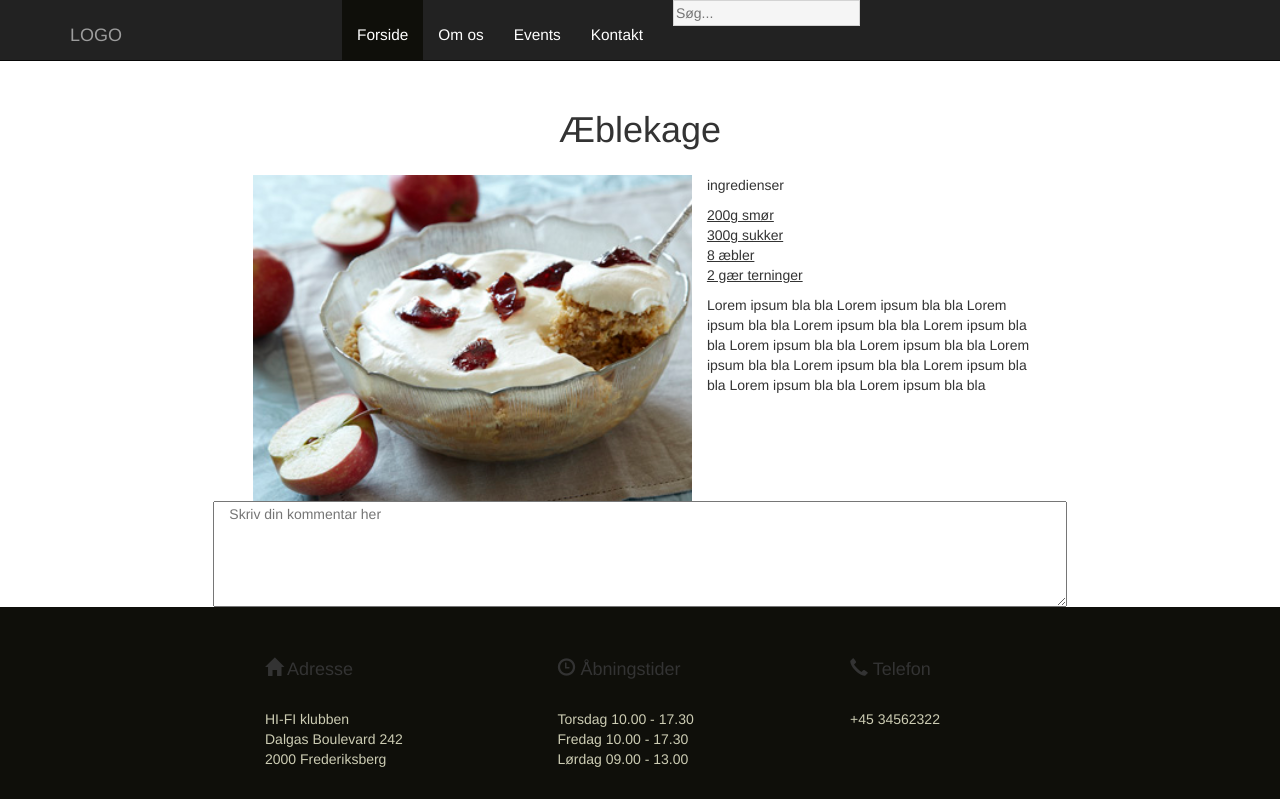
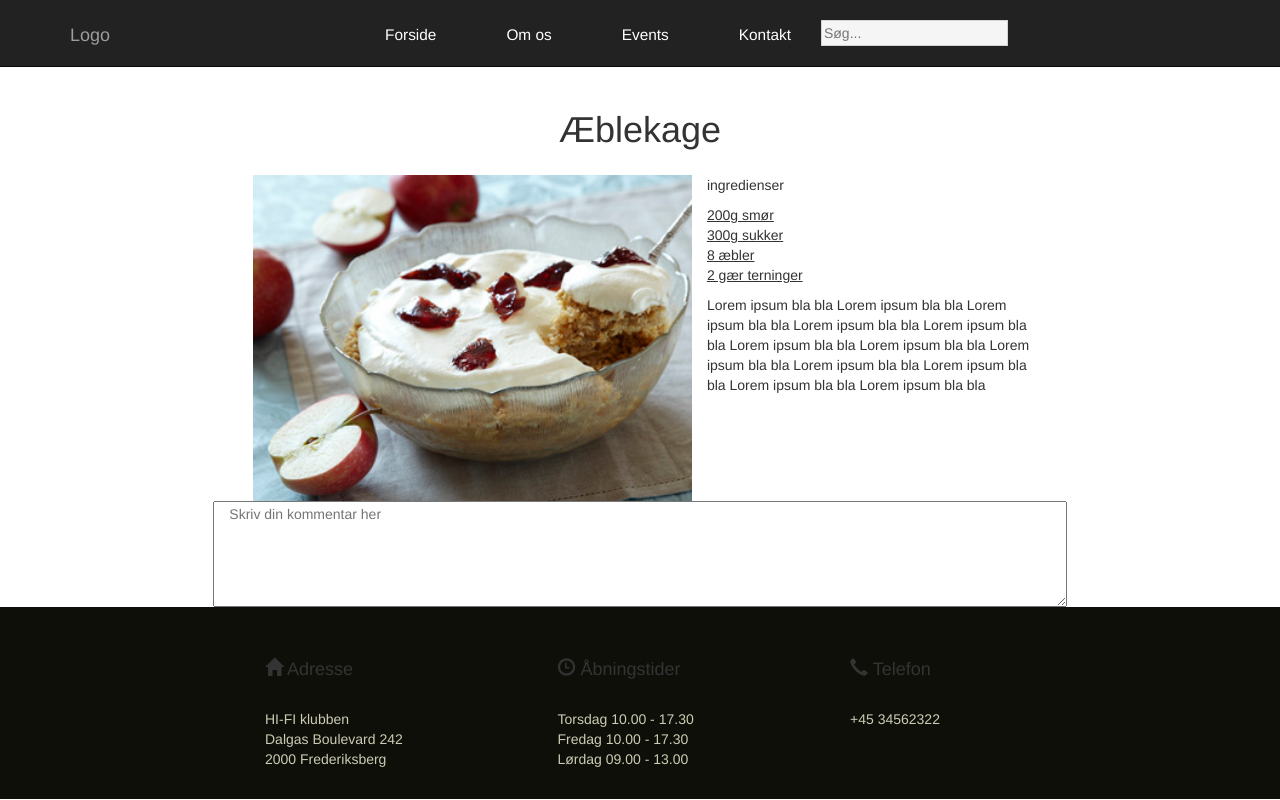
Before and after one commit to NatasjaAndersen/aeble_projekt, a plain HTML site: page opskrift_1.html in a window 1280 px wide. Drawn offline with nearby package versions, Linux system fonts and the light colour scheme.

Commit message:
Opdateringer

```diff
--- a/opskrift_1.html
+++ b/opskrift_1.html
@@ -22,12 +22,12 @@
                       <span class="icon-bar"></span>
                       <span class="icon-bar"></span>
                     </button>
-            <div class="logo"><a class="navbar-brand" href="#"></span> LOGO</a></div>
+            <div class="logo"><a class="navbar-brand" href="#"></span> Logo</a></div>
           </div>
           <div class="col-md-6 col-md-offset-2">
             <div id="navbar" class="navbar-collapse collapse">
               <ul class="nav navbar-nav">
-                <li id="active"><a href="index.html">Forside</a></li>
+                <li><a href="index.html">Forside</a></li>
                 <li><a href="#">Om os</a></li>
                 <li><a href="#">Events</a></li>
                 <li><a href="#">Kontakt</a></li>
--- a/style.css
+++ b/style.css
@@ -26,6 +26,10 @@ ol{
     margin-left:10%;
     list-style-type:none;
     text-decoration: underline;
+}
+
+li a{
+    margin-left:40px;
 }
 
 
@@ -69,6 +73,7 @@ ol{
     border: solid 1px lightgray;
     padding: 2px;
     margin-bottom: 20px;
+    margin-top:20px;
 }
 
 
```
Also changed, not shown: index.html (+1 -1 lines).
